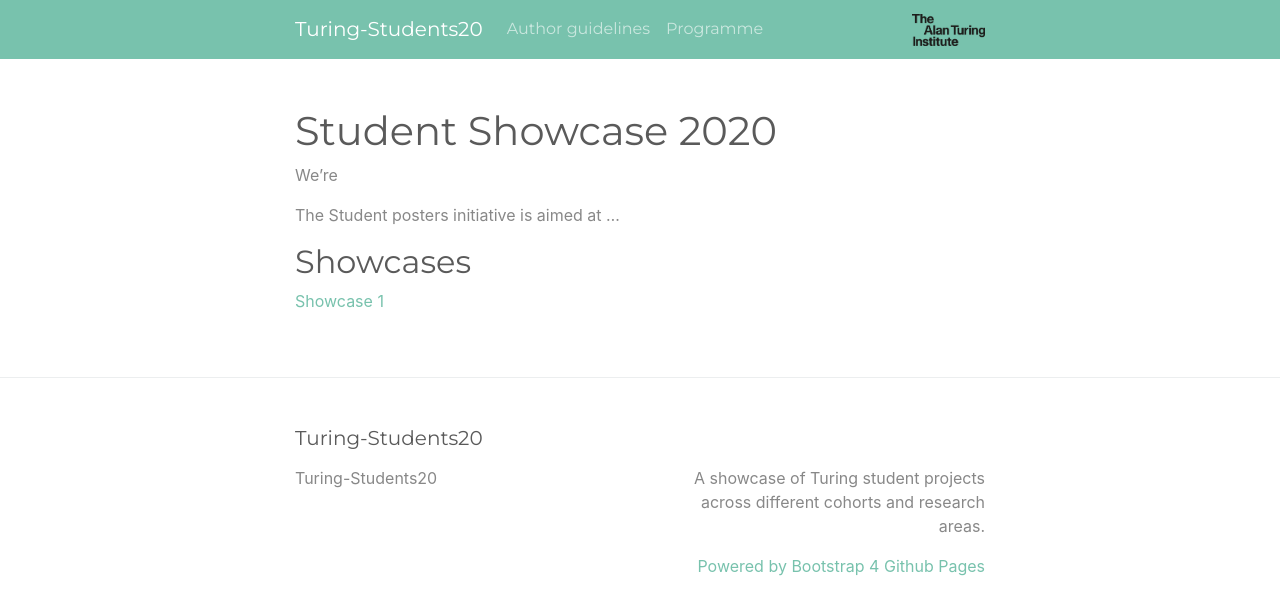
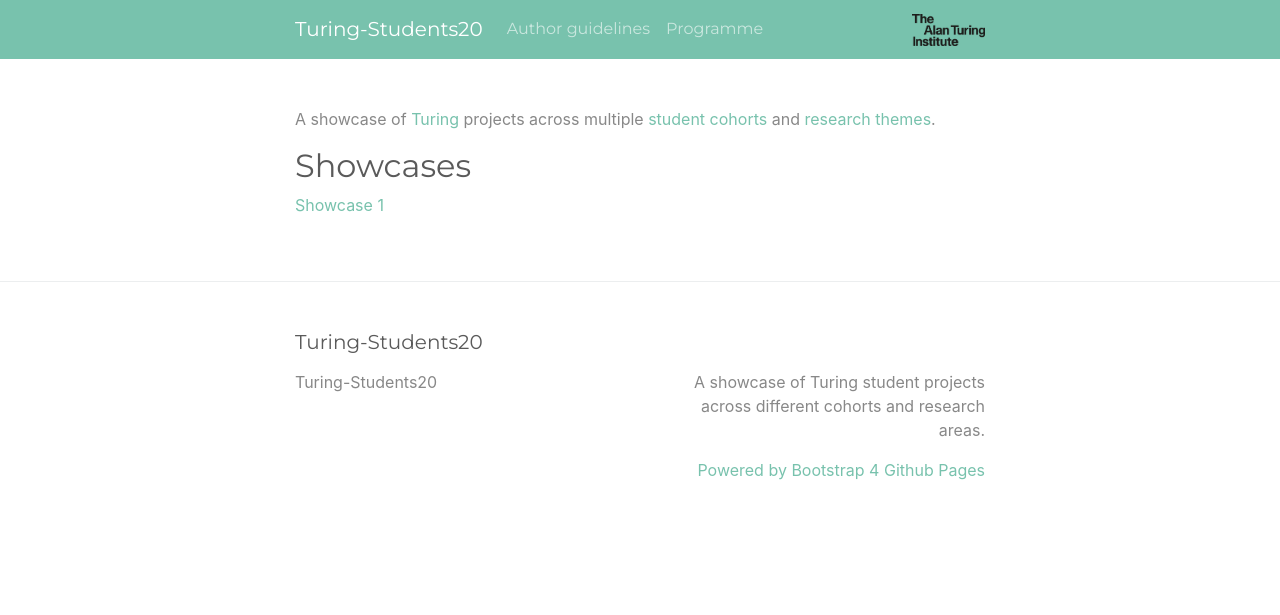
Before and after one commit to alan-turing-institute/student-posters-2020, a Jekyll site: the page built from index.md, in a window 1280 px wide. Shown: the top 615 px of the page. Built offline with Jekyll 4.4.1, drawn with Linux system fonts in a browser that asks for light colours.

Commit message:
Add alert to home page

```diff
--- /dev/null
+++ b/_includes/deadline_alert.html
@@ -0,0 +1,6 @@
+<div class="alert alert-dismissible alert-warning fade show" role="alert">
+	<p class="lead mb-0">
+		<strong>Authors, please submit your posters before 14 September 2020!</strong>
+	</p>
+	<button type="button" class="close" data-dismiss="alert" aria-label="Close">&times;</button>
+</div>
--- a/index.md
+++ b/index.md
@@ -2,9 +2,12 @@
 # Feel free to add content and custom Front Matter to this file.
 # To modify the layout, see https://jekyllrb.com/docs/themes/#overriding-theme-defaults
 layout: home
-hometitle: Student Showcase 2020
+alertdeadline: true
 ---
 
-We're
-
-The Student posters initiative is aimed at ...
+A showcase of
+<a style="strong" href="https://www.turing.ac.uk/">Turing</a>
+projects across multiple
+<a style="strong" href="https://www.turing.ac.uk/people/doctoral-students">student cohorts</a>
+and
+<a style="strong" href="https://www.turing.ac.uk/research/research-programmes">research themes</a>.
```
